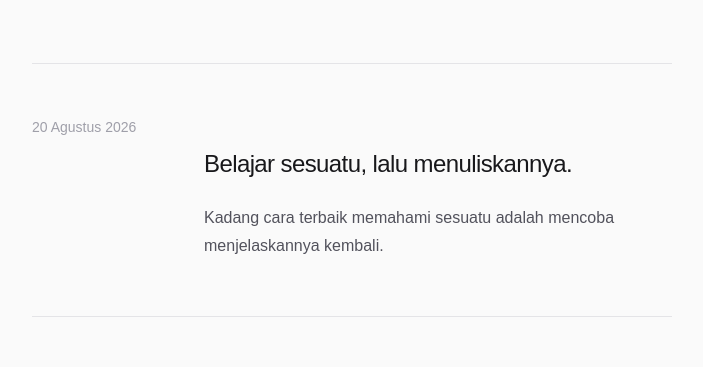
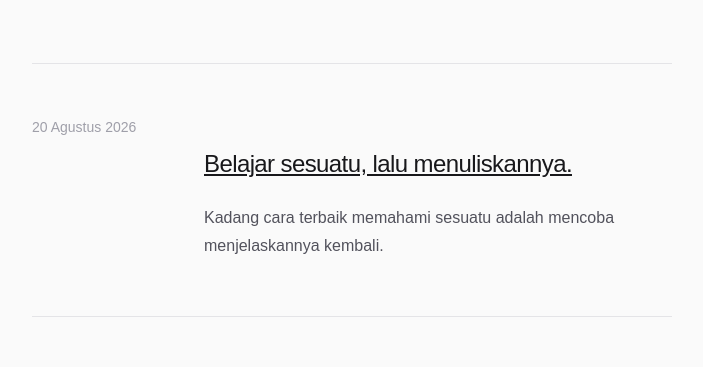
Before and after one commit to Dhanidhan07/Dhanidhan, a Next.js app: page /blog in a window 1280 px wide. Shown: the part 945-1312 px from the top of the page, without its empty margins (288-991 px from the left). Built offline with nearby package versions, Linux system fonts and the light colour scheme.

Commit message:
Add centralized blog post data

```diff
--- a/app/blog/page.tsx
+++ b/app/blog/page.tsx
@@ -1,3 +1,5 @@
+import { posts } from "../../lib/posts";
+
 export default function BlogPage() {
   return (
     <main className="min-h-screen bg-[#fafafa] text-zinc-900">
@@ -11,10 +13,12 @@ export default function BlogPage() {
             <a href="/blog" className="text-black">
               Blog
             </a>
-            <a href="/#projects" className="hover:text-black">
+
+            <a href="/#projects" className="transition hover:text-black">
               Projects
             </a>
-            <a href="/#about" className="hover:text-black">
+
+            <a href="/#about" className="transition hover:text-black">
               About
             </a>
           </nav>
@@ -36,44 +40,28 @@ export default function BlogPage() {
         </section>
 
         <section className="border-t border-zinc-200 pb-20">
-          <article className="border-b border-zinc-200 py-9">
+          {posts.map((post) => (
+            <article
+              key={post.slug}
+              className="border-b border-zinc-200 py-9"
+            >
               <div className="grid gap-3 sm:grid-cols-[160px_1fr]">
-              <p className="text-sm text-zinc-400">24 Agustus 2026</p>
+                <p className="text-sm text-zinc-400">{post.date}</p>
 
                 <div>
-                <a
-  href="/blog/halo-ini-dhanidhan"
-  className="group block"
->
+                  <a href={`/blog/${post.slug}`} className="group block">
                     <h2 className="text-2xl font-medium tracking-tight transition group-hover:text-zinc-500">
-    Halo, ini DhaniDhan.
+                      {post.title}
                     </h2>
                   </a>
 
                   <p className="mt-2 max-w-2xl leading-7 text-zinc-600">
-                  Catatan pertama tentang kenapa saya membuat ruang kecil ini
-                  di internet.
+                    {post.excerpt}
                   </p>
                 </div>
               </div>
             </article>
-
-          <article className="border-b border-zinc-200 py-9">
-            <div className="grid gap-3 sm:grid-cols-[160px_1fr]">
-              <p className="text-sm text-zinc-400">20 Agustus 2026</p>
-
-              <div>
-                <h2 className="text-2xl font-medium tracking-tight">
-                  Belajar sesuatu, lalu menuliskannya.
-                </h2>
-
-                <p className="mt-2 max-w-2xl leading-7 text-zinc-600">
-                  Kadang cara terbaik memahami sesuatu adalah mencoba
-                  menjelaskannya kembali.
-                </p>
-              </div>
-            </div>
-          </article>
+          ))}
         </section>
 
         <footer className="border-t border-zinc-200 py-10 text-sm text-zinc-500">
--- /dev/null
+++ b/lib/posts.ts
@@ -0,0 +1,23 @@
+export type Post = {
+  title: string;
+  slug: string;
+  date: string;
+  excerpt: string;
+};
+
+export const posts: Post[] = [
+  {
+    title: "Halo, ini DhaniDhan.",
+    slug: "halo-ini-dhanidhan",
+    date: "24 Agustus 2026",
+    excerpt:
+      "Catatan pertama tentang kenapa saya membuat ruang kecil ini di internet.",
+  },
+  {
+    title: "Belajar sesuatu, lalu menuliskannya.",
+    slug: "artikel-pertama",
+    date: "20 Agustus 2026",
+    excerpt:
+      "Kadang cara terbaik memahami sesuatu adalah mencoba menjelaskannya kembali.",
+  },
+];
```
Lines whose indentation alone changed are shown as unchanged.
